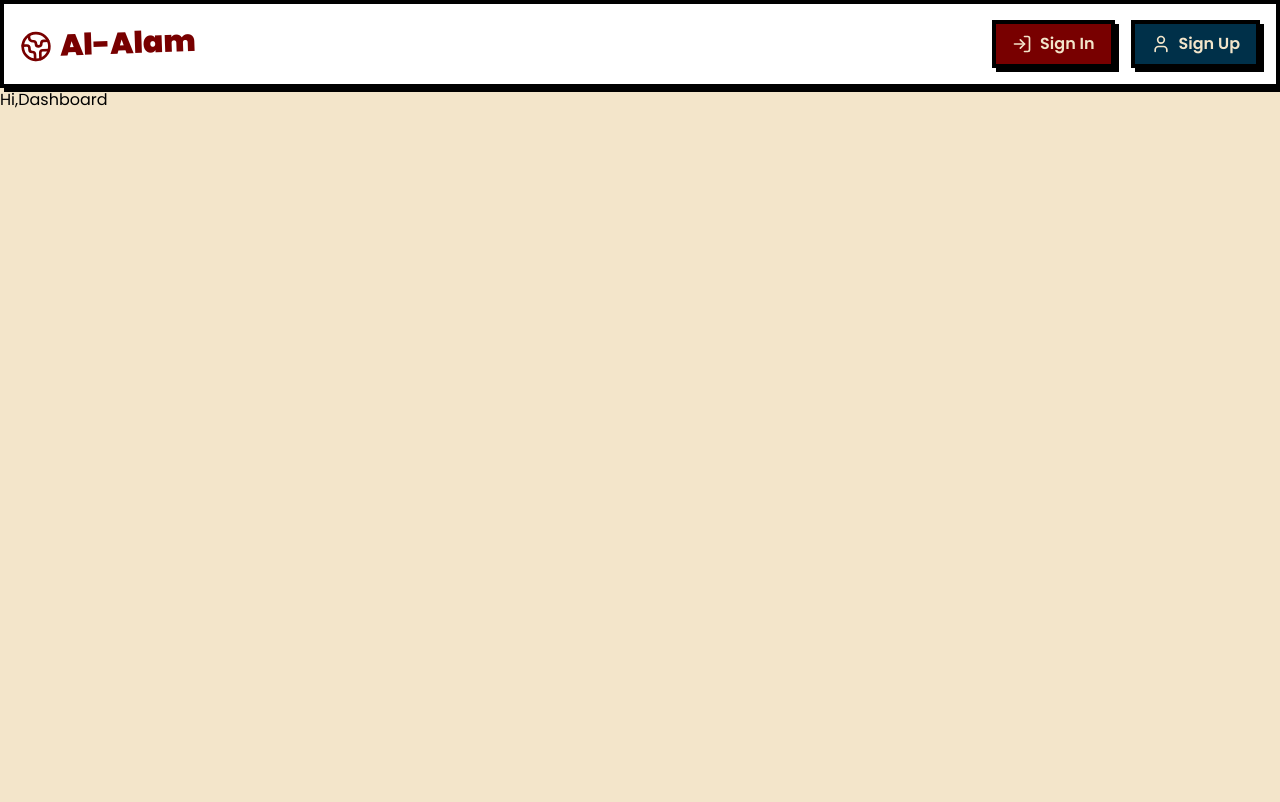
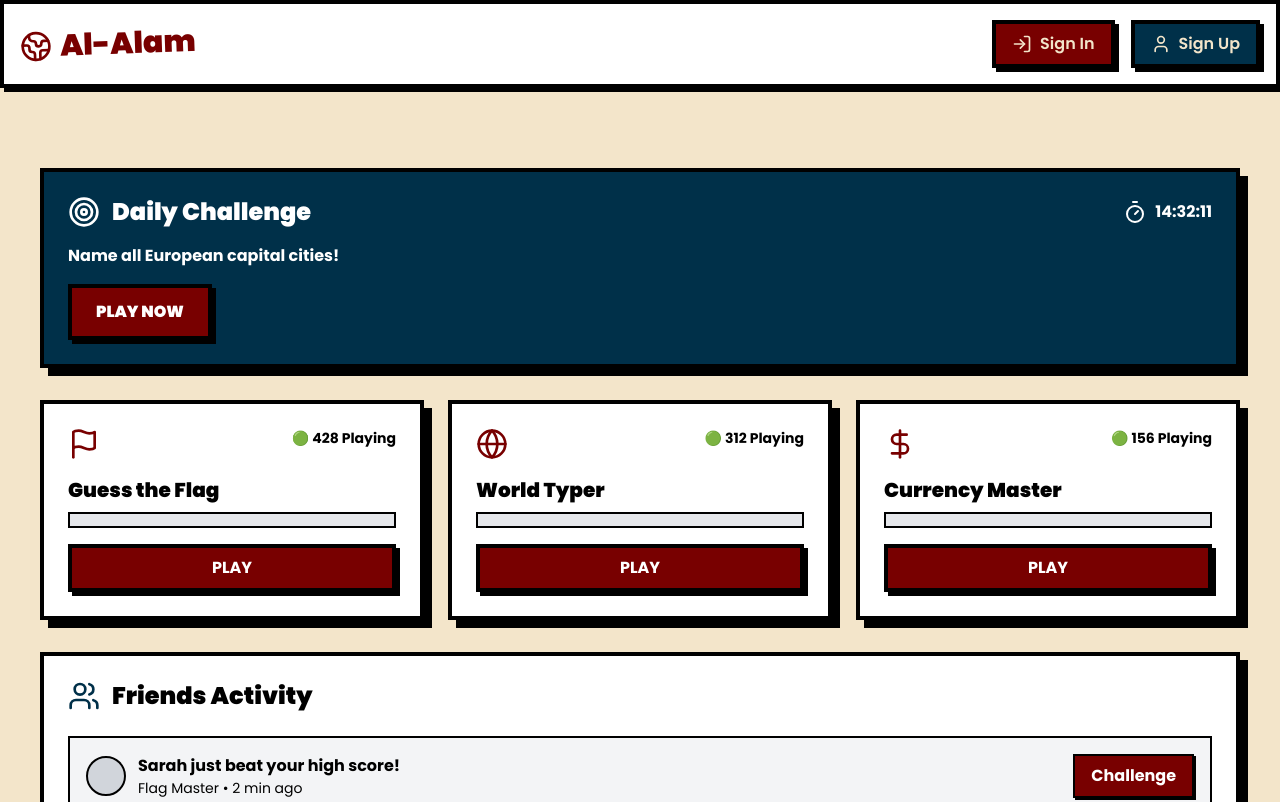
Before and after one commit to YoussefEltalyawy/Al-Alam, a Next.js app: page /dashboard in a window 1280 px wide. Shown: the top 802 px of the page. Built offline with nearby package versions, Linux system fonts and the light colour scheme; no server answers.

Commit message:
added dashboard

```diff
--- a/app/components/Header.tsx
+++ b/app/components/Header.tsx
@@ -1,3 +1,4 @@
+import { SignedOut, UserButton } from "@clerk/nextjs";
 import { Globe2, LogIn, User } from "lucide-react";
 import Link from "next/link";
 function Header() {
@@ -8,6 +9,7 @@ function Header() {
         Al-Alam
       </h1>
       <div className="flex gap-4">
+        <SignedOut>
           <Link href="/sign-in">
             <button className="flex items-center gap-2 px-4 py-2 bg-brandRed text-brandBeige border-4 border-black font-bold shadow-[4px_4px_0px_0px_rgba(0,0,0,1)] hover:translate-x-1 hover:translate-y-1 hover:shadow-none transition-all">
               <LogIn className="h-5 w-5" />
@@ -20,6 +22,8 @@ function Header() {
               <p className="font-semibold">Sign Up</p>
             </button>
           </Link>
+        </SignedOut>
+        <UserButton/>
       </div>
     </header>
   );
--- a/app/dashboard/page.tsx
+++ b/app/dashboard/page.tsx
@@ -1,4 +1,136 @@
-function Dashboard() {
-  return <h1>Hi,Dashboard</h1>
+import { currentUser } from "@clerk/nextjs/server";
+import {
+  Flag,
+  Globe,
+  DollarSign,
+  Target,
+  Users,
+  Timer,
+} from "lucide-react";
+
+async function Dashboard() {
+  const user = await currentUser();
+  const gameModes = [
+    {
+      name: "Guess the Flag",
+      icon: <Flag className="h-8 w-8 text-brandRed" />,
+      players: 428,
+      progressColor: "green",
+      progressWidth: "65%",
+    },
+    {
+      name: "World Typer",
+      icon: <Globe className="h-8 w-8 text-brandRed" />,
+      players: 312,
+      progressColor: "blue",
+      progressWidth: "45%",
+    },
+    {
+      name: "Currency Master",
+      icon: <DollarSign className="h-8 w-8 text-brandRed" />,
+      players: 156,
+      progressColor: "yellow",
+      progressWidth: "25%",
+    },
+  ];
+
+  return (
+    <div className="min-h-screen">
+      {/* Welcome Section */}
+      <section className="mt-[80px] mx-[40px]">
+        <div>
+
+
+          {/* Daily Challenge */}
+          <div className="p-6 border-4 border-black shadow-[8px_8px_0px_0px_rgba(0,0,0,1)] mb-8 bg-brandBlue">
+            <div className="flex justify-between items-center mb-4">
+              <div className="flex items-center gap-3">
+                <Target className="h-8 w-8 text-white" />
+                <h2 className="text-2xl font-black text-white">
+                  Daily Challenge
+                </h2>
+              </div>
+              <div className="flex items-center gap-2">
+                <Timer className="h-6 w-6 text-white" />
+                <span className="text-white font-bold">14:32:11</span>
+              </div>
+            </div>
+            <p className="text-white font-bold mb-4">
+              Name all European capital cities!
+            </p>
+            <button className="px-6 py-3 text-white bg-brandRed font-black border-4 border-black shadow-[4px_4px_0px_0px_rgba(0,0,0,1)] hover:translate-x-1 hover:translate-y-1 hover:shadow-none transition-all">
+              PLAY NOW
+            </button>
+          </div>
+
+          {/* Games Grid */}
+          <div className="gamesCardContainer grid grid-cols-1 md:grid-cols-3 gap-6">
+            {gameModes.map((gameMode, index) => (
+              <div
+                key={index}
+                className="gameCard bg-white p-6 border-4 border-black shadow-[8px_8px_0px_0px_rgba(0,0,0,1)] transform hover:-rotate-2 transition-transform"
+              >
+                <div className="flex justify-between items-start mb-4">
+                  {gameMode.icon}
+                  <span className="text-sm font-bold">
+                    🟢 {gameMode.players} Playing
+                  </span>
+                </div>
+                <h3 className="text-xl font-black mb-2">{gameMode.name}</h3>
+                <div className="w-full bg-gray-200 h-4 mb-4 border-2 border-black">
+                  <div
+                    className={`bg-${gameMode.progressColor}-500 h-full`}
+                    style={{ width: gameMode.progressWidth }}
+                  ></div>
+                </div>
+                <button className="w-full px-4 py-2 text-white bg-brandRed font-bold border-4 border-black shadow-[4px_4px_0px_0px_rgba(0,0,0,1)] hover:translate-x-1 hover:translate-y-1 hover:shadow-none transition-all">
+                  PLAY
+                </button>
+              </div>
+            ))}
+          </div>
+
+          {/* Friends Activity */}
+          <div className="mt-8 bg-white p-6 border-4 border-black shadow-[8px_8px_0px_0px_rgba(0,0,0,1)]">
+            <div className="flex justify-between items-center mb-6">
+              <div className="flex items-center gap-3">
+                <Users className="h-8 w-8 text-brandBlue" />
+                <h2 className="text-2xl font-black">Friends Activity</h2>
+              </div>
+            </div>
+            <div className="space-y-4">
+              <div className="flex items-center justify-between p-4 bg-gray-100 border-2 border-black">
+                <div className="flex items-center gap-3">
+                  <div className="h-10 w-10 bg-gray-300 rounded-full border-2 border-black"></div>
+                  <div>
+                    <p className="font-bold">
+                      Sarah just beat your high score!
+                    </p>
+                    <p className="text-sm">Flag Master • 2 min ago</p>
+                  </div>
+                </div>
+                <button className="px-4 py-2 text-white bg-brandRed font-bold border-2 border-black shadow-[2px_2px_0px_0px_rgba(0,0,0,1)] hover:translate-x-1 hover:translate-y-1 hover:shadow-none transition-all">
+                  Challenge
+                </button>
+              </div>
+              <div className="flex items-center justify-between p-4 bg-gray-100 border-2 border-black">
+                <div className="flex items-center gap-3">
+                  <div className="h-10 w-10 bg-gray-300 rounded-full border-2 border-black"></div>
+                  <div>
+                    <p className="font-bold">Mike completed Daily Challenge!</p>
+                    <p className="text-sm">World Quiz • 15 min ago</p>
+                  </div>
+                </div>
+                <button className="px-4 py-2 text-white bg-brandRed font-bold border-2 border-black shadow-[2px_2px_0px_0px_rgba(0,0,0,1)] hover:translate-x-1 hover:translate-y-1 hover:shadow-none transition-all">
+                  Challenge
+                </button>
+              </div>
+            </div>
+          </div>
+        </div>
+      </section>
+    </div>
+  );
 }
-export default Dashboard
+
+export default Dashboard;
```
Lines whose indentation alone changed are shown as unchanged.
